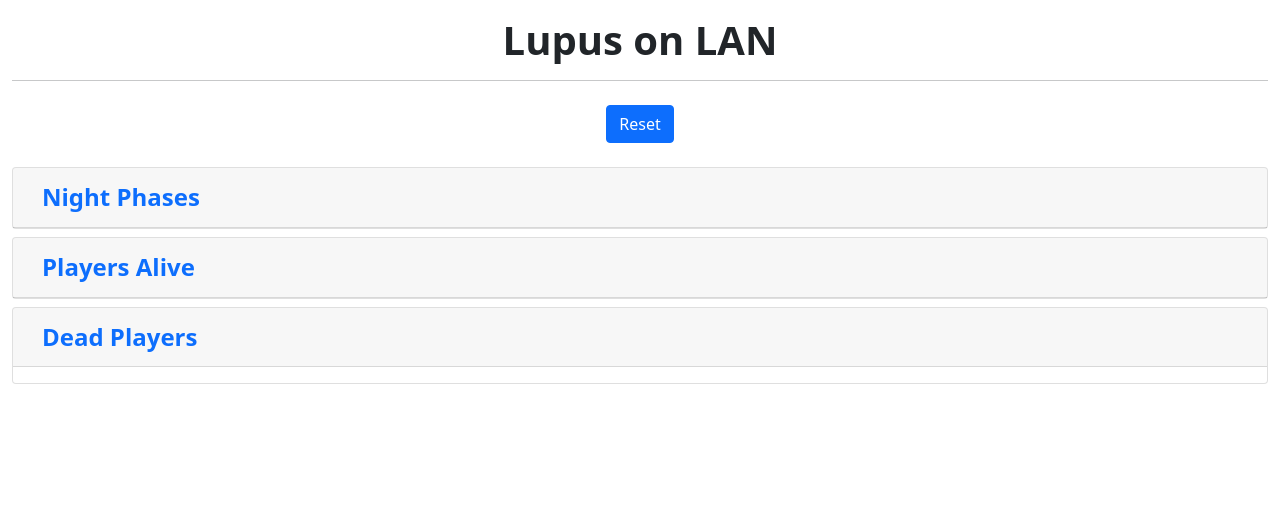
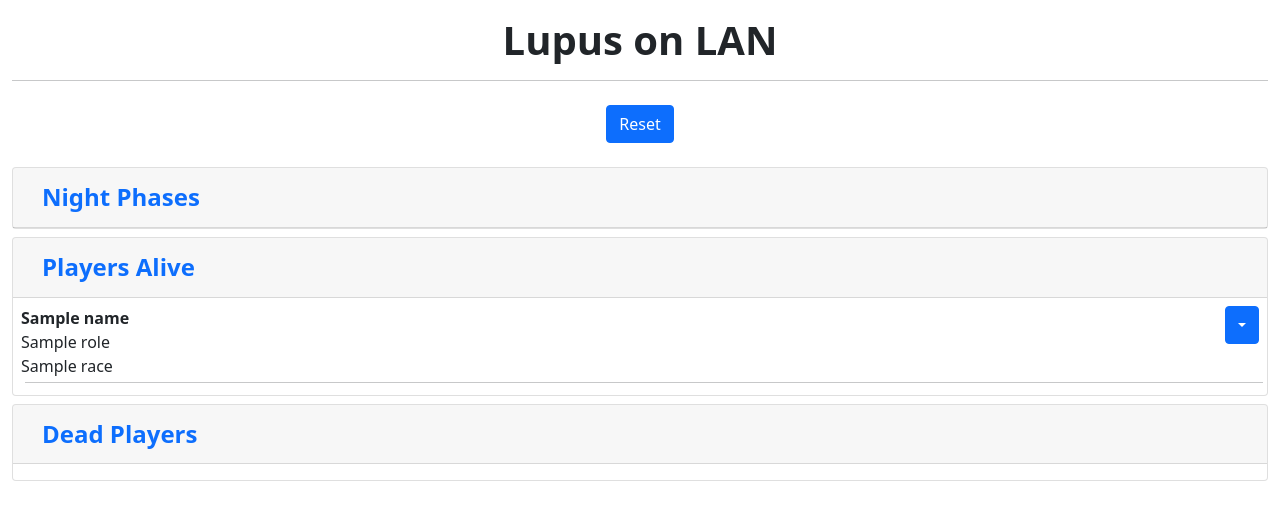
Before and after one commit to Envq/lupus_on_lan, a Flask app: template templates/master.html in a window 1280 px wide. Shown: the top 520 px of the page. Run offline with Flask 2, Linux system fonts and the light colour scheme; the template is opened without the code that fills it: most values are stand-ins (such as "Sample title", 1, 10 or a date in 2020); parts of the project's set-up code (start-up, migrations or seed data) failed here and were passed over.

Commit message:
improved player ui

```diff
--- a/src/model.py
+++ b/src/model.py
@@ -15,7 +15,7 @@ class Game:
         self.players      = dict()
         self.master       = None
         self._userCounter = 0
-        self._addFake()
+        # self._addFake()
 
 
     def _addFake(self):
@@ -130,7 +130,7 @@ class Game:
         playerRole = self.players[id]['role']
         for p, info in self.players.items():
             if info['role'] == playerRole and p != id:
-                playersSimilar.append(p)
+                playersSimilar.append(info['name'])
         return playersSimilar
 
 
--- a/templates/master.html
+++ b/templates/master.html
@@ -14,9 +14,9 @@
   function addStatus(name, color, id) {
     var badgeId = name + id;
     if (!document.getElementById(badgeId)) {
-      var badge = document.createElement("p");
+      var badge = document.createElement("span");
       badge.id = badgeId;
-      badge.className = "badge rounded-pill m-1 p-2 text-center";
+      badge.className = "col badge rounded-pill m-1 p-2 text-center";
       badge.style.background = color;
       badge.textContent = name;
       badge.onclick = function () {this.parentElement.removeChild(this);};
@@ -98,7 +98,7 @@
         <h4 class="fw-bold text-primary m-0 p-0">Players Alive</h4>
       </a>
     </div>
-    <div id="collapseItem2" class="collapse" data-bs-parent="#accordion2">
+    <div id="collapseItem2" class="collapse show" data-bs-parent="#accordion2">
       <div class="card-body m-0 p-2 rounded-3" id="alive-container">
         <!-- ALIVE PLAYER ROWS -->
         {% for player in players %}
@@ -117,7 +117,9 @@
           </div>
 
           <!-- Status Container -->
-          <div class="col d-flex flex-wrap m-0 p-0" id="status-{{ player['name'] }}"></div>
+          <div class="col m-0 p-0">
+            <div class="row d-flex flex-wrap m-0 p-0" id="status-{{ player['name'] }}"></div>
+          </div>
 
           <!-- DropDown Container -->
           <div class="col-1 dropdown text-end m-0 p-0" id="dropdownContainer-{{ player['name'] }}">
--- a/templates/player.html
+++ b/templates/player.html
@@ -15,8 +15,8 @@
   <p>{{ role['description'] }}</p>
 
   {% if playersSimilar %}
-    <h4 class="fw-bold">Ally:</h4>
     <div class="d-flex flex-wrap">
+      <h4 class="fw-bold m-2">Ally:</h4>
       {% for name in playersSimilar %}
       <div class="bg-light text-black rounded-3 m-2 px-4">{{ name }}</div>
       {% endfor %}
```
